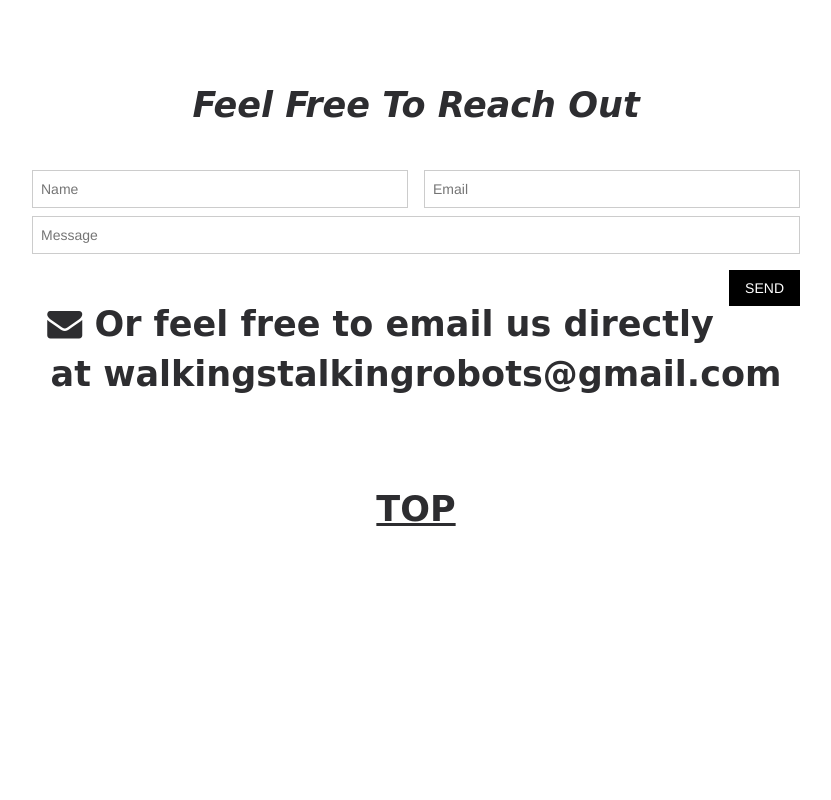
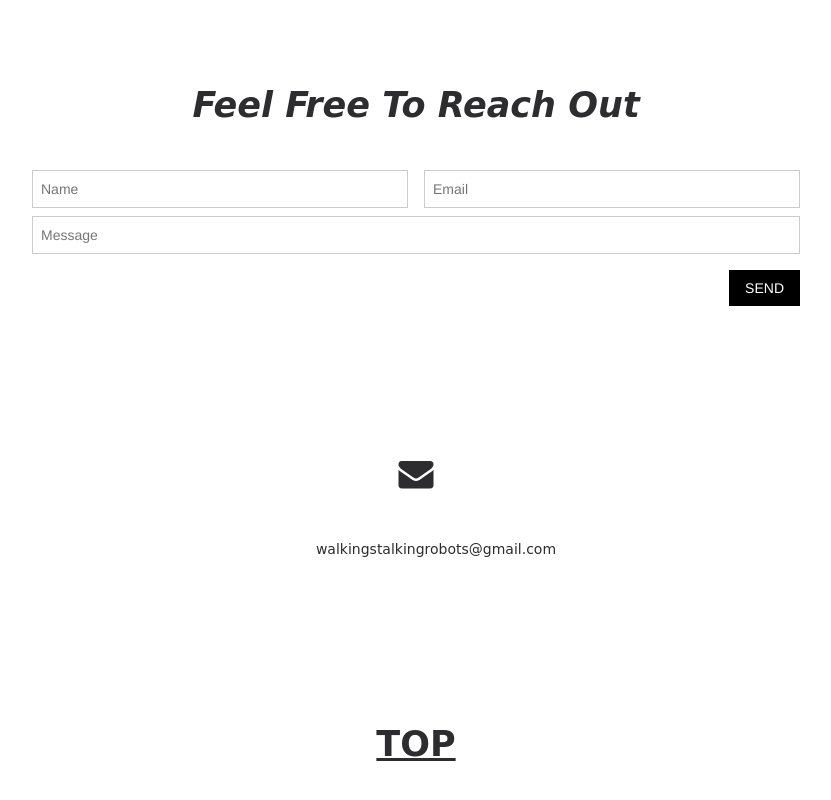
Before and after one commit to phubbard67/WSR_Website, a plain HTML site: page website/homePage.html in a window 1280 px wide. Shown: the part 3148-3948 px from the top of the page, without its empty margins (224-1055 px from the left). Drawn offline with nearby package versions, Linux system fonts and the light colour scheme; a web font is replaced by a local one.

Commit message:
I think this will do for now.

```diff
--- a/website/homePage.html
+++ b/website/homePage.html
@@ -178,7 +178,9 @@
               <input class="w3-input w3-border" type="text" placeholder="Message" required name="Message">
               <button class="w3-button w3-black w3-section w3-right" type="submit">SEND</button>
             </form>
-            <p><i class="fa fa-envelope"> </i> Or feel free to email us directly at <a href="mailto:walkingstalkingrobots@gmail.com">walkingstalkingrobots@gmail.com</a><br></p>
+            <p></p>
+            <p></p>
+            <p><i class="fa fa-envelope"> </i><a href="mailto:walkingstalkingrobots@gmail.com"><ul>walkingstalkingrobots@gmail.com</ul></a><br></p>
       </div>
       <p><u>TOP</u></p>
     </a>
```
Also changed, not shown: website/index.html (+2 -1 lines).
